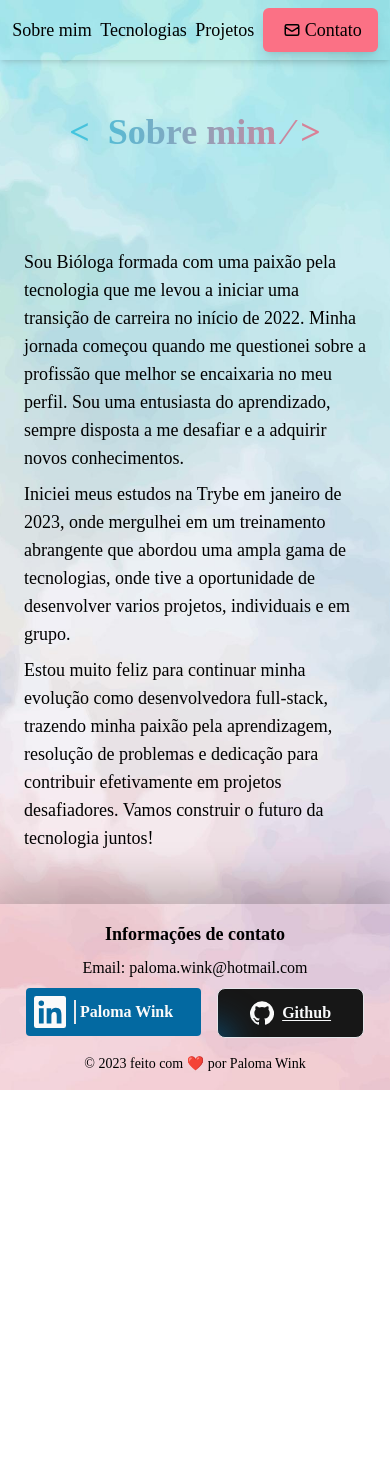
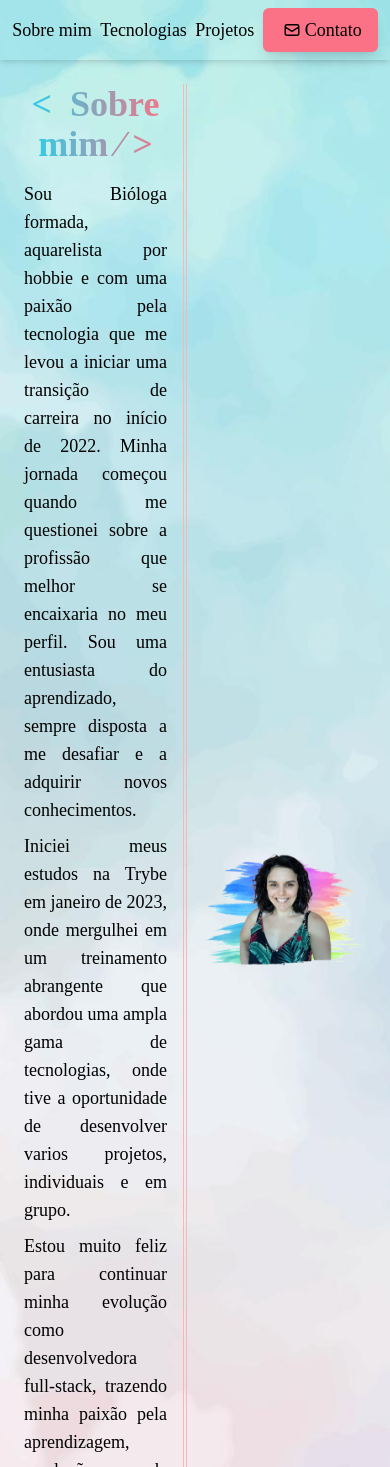
Before and after one commit to PalomaWink/portifolio, a Next.js app: page /sobre in a window 390 px wide. Shown: the top 1467 px of the page. Before the commit the page ends 1090 px from the top, so only its background shows below. Built offline with nearby package versions, Linux system fonts and the light colour scheme.

Commit message:
style: Adicionando minha foto no sobre

```diff
--- a/src/app/components/Navbar.jsx
+++ b/src/app/components/Navbar.jsx
@@ -18,7 +18,7 @@ export default function Navbar() {
   };
 
   return(
-    <div className="p-2 text-black shadow-md font-playfair flex justify-around items-center text-lg">
+    <nav className="p-2 text-black shadow-md font-playfair flex justify-around items-center text-lg">
       <Link onClick={(e) => handleScroll(e, 'sobre')} className='hover:text-tertiary hover:transition duration-300 hover:px-4 hover:py-2 hover:rounded-md hover:shadow-lg' href='#sobre'>Sobre mim</Link>
       <Link onClick={(e) => handleScroll(e, 'tecnologias')} className='hover:text-tertiary hover:transition duration-300 hover:px-4 hover:py-2 hover:rounded-md hover:shadow-lg' href='#tecnologias'>Tecnologias</Link>
       <Link onClick={(e) => handleScroll(e, 'projetos')} className='hover:text-tertiary hover:transition duration-300 hover:px-4 hover:py-2 hover:rounded-md hover:shadow-lg' href='#projetos'>Projetos</Link>
@@ -31,6 +31,6 @@ export default function Navbar() {
         <ThemeToggleButton  />
       </button> */}
 
-    </div>
+    </nav>
   )
 }
--- a/src/app/sobre/page.jsx
+++ b/src/app/sobre/page.jsx
@@ -2,55 +2,29 @@
 import Link from "next/link";
 import Head from "next/head";
 import Image from "next/image";
-import Typed from 'typed.js';
-import { useEffect, useRef } from "react";
-import minhaFoto from '../../../public/foto_editada.png';
+import { useEffect } from "react";
+import minhaFoto from '../../../public/Foto_Perfil_Paloma.png';
 import AOS from 'aos';
 import 'aos/dist/aos.css';
 
 export default function Sobre() {
-  /* const el = useRef(null);
-  const typed = useRef(null);
-  useEffect(() => {
-    if (el.current) {
-      typed.current = new Typed(el.current, {
-        strings: ['Sobre mim', 'Minha trajetória'],
-        typeSpeed: 150,
-        startDelay: 1000,
-        backSpeed: 150,
-        backDelay: 1000,
-        loop: true,
-      });
-    }
-
-    return () => {
-      if (typed.current) {
-        typed.current.destroy();
-      }
-    };
-
-  }, []) */
   useEffect(() => {
     AOS.init({
-      // Global settings:
-      disable: false, // accepts following values: 'phone', 'tablet', 'mobile', boolean, expression or function
-      startEvent: 'DOMContentLoaded', // name of the event dispatched on the document, that AOS should initialize on
-      initClassName: 'aos-init', // class applied after initialization
-      animatedClassName: 'aos-animate', // class applied on animation
-      useClassNames: false, // if true, will add content of `data-aos` as classes on scroll
-      disableMutationObserver: false, // disables automatic mutations' detections (advanced)
-      debounceDelay: 50, // the delay on debounce used while resizing window (advanced)
-      throttleDelay: 99, // the delay on throttle used while scrolling the page (advanced)
-
-      // Settings that can be overridden on per-element basis, by `data-aos-*` attributes:
-      offset: 120, // offset (in px) from the original trigger point
-      delay: 0, // values from 0 to 3000, with step 50ms
-      duration: 400, // values from 0 to 3000, with step 50ms
-      easing: 'ease', // default easing for AOS animations
-      once: false, // whether animation should happen only once - while scrolling down
-      mirror: false, // whether elements should animate out while scrolling past them
-      anchorPlacement: 'top-bottom', // defines which position of the element regarding to window should trigger the animation
-
+      disable: false,
+      startEvent: 'DOMContentLoaded',
+      initClassName: 'aos-init',
+      animatedClassName: 'aos-animate',
+      useClassNames: false,
+      disableMutationObserver: false,
+      debounceDelay: 50,
+      throttleDelay: 99,
+      offset: 120,
+      delay: 0,
+      duration: 400,
+      easing: 'ease',
+      once: false,
+      mirror: false,
+      anchorPlacement: 'top-bottom',
     });
   }, [])
 
@@ -64,7 +38,7 @@ export default function Sobre() {
       </Head>
       <section id="sobre" className="container flex mx-auto p-6 min-h-screen font-playfair">
         <div
-          className="grid grid-cols-1 md:grid-cols-2 gap-4 items-center"
+          className="grid grid-cols-2 md:grid-cols-2 gap-4 items-center"
           data-aos="fade-up"
           data-aos-offset="200"
           data-aos-delay="50"
@@ -72,17 +46,20 @@ export default function Sobre() {
           data-aos-easing="ease-in-out"
           data-aos-once="false"
         >
+          <div className="order-1 md:order-1 pr-4 border-double border-r-4 border-rosa-pessego">
             <h1 className="text-4xl font-bold text-center mb-4 bg-clip-text text-transparent bg-gradient-to-r from-cyan-400 to-rose-400">
             &lt;&nbsp;
             Sobre mim
             &frasl;&nbsp;&gt;
             </h1>
-          <div className="order-2 md:order-1">
-            <p className="text-lg text-black mt-2">Sou Bióloga formada com uma paixão pela tecnologia que me levou a iniciar uma transição de carreira no início de 2022. Minha jornada começou quando me questionei sobre a profissão que melhor se encaixaria no meu perfil. Sou uma entusiasta do aprendizado, sempre disposta a me desafiar e a adquirir novos conhecimentos.</p>
+            <div className="text-justify">
+              <p className="text-lg text-black mt-2">Sou Bióloga formada, aquarelista por hobbie e com uma paixão pela tecnologia que me levou a iniciar uma transição de carreira no início de 2022. Minha jornada começou quando me questionei sobre a profissão que melhor se encaixaria no meu perfil. Sou uma entusiasta do aprendizado, sempre disposta a me desafiar e a adquirir novos conhecimentos.</p>
               <p className="text-lg text-black mt-2">Iniciei meus estudos na Trybe em janeiro de 2023, onde mergulhei em um treinamento abrangente que abordou uma ampla gama de tecnologias, onde tive a oportunidade de desenvolver varios projetos, individuais e em grupo.</p>
               <p className="text-lg text-black mt-2">Estou muito feliz para continuar minha evolução como desenvolvedora full-stack, trazendo minha paixão pela aprendizagem, resolução de problemas e dedicação para contribuir efetivamente em projetos desafiadores. Vamos construir o futuro da tecnologia juntos!</p>
-            <Link href="/">
-            </Link>
+            </div>
+          </div>
+          <div className="order-2 md:order-2 ">
+            <Image src={minhaFoto} width={900} height={900} alt="Foto da Paloma Wink" />
           </div>
         </div>
       </section>
```
Also changed, not shown: public/Foto_Perfil_Paloma.png (added), public/foto_editada.png (deleted). Lines whose indentation alone changed are shown as unchanged.
